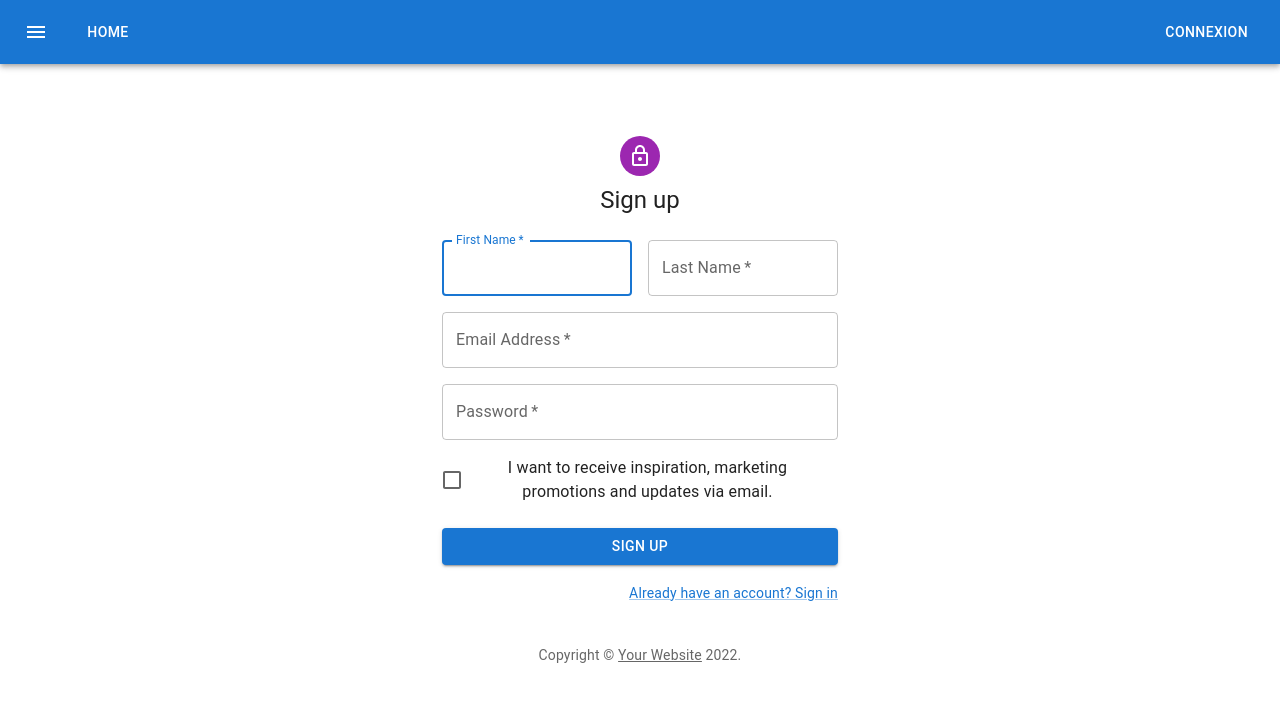
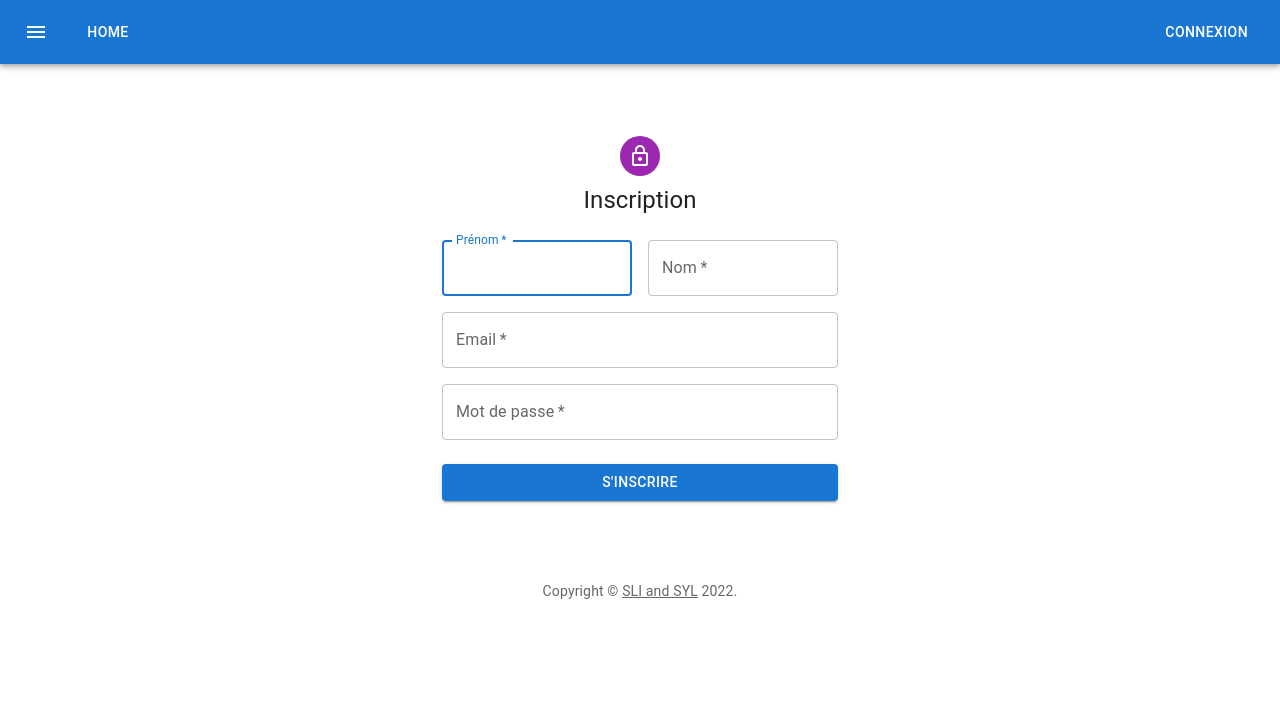
Before and after one commit to loukansif/escape-game, a React (Create React App) app in the folder client/: page /inscription in a window 1280 px wide. Shown: the top 702 px of the page. Built offline with nearby package versions, Linux system fonts and the light colour scheme.

Commit message:
add component copyright and VF

```diff
--- a/client/src/App.js
+++ b/client/src/App.js
@@ -6,6 +6,7 @@ import Home from './components/Home'
 import Inscription from './components/Inscription'
 import Connexion from './components/Connexion'
 import Salle from './components/Salle'
+import Copyright from './components/Copyright'
 
 
 export default function App() {
@@ -20,6 +21,7 @@ export default function App() {
           <Route path="salle" element={<Salle />} />
         </Routes>
       </div>
+      <Copyright sx={{ mt: 8, mb: 4 }}/>
     </>
 
   );
--- a/client/src/components/Connexion.jsx
+++ b/client/src/components/Connexion.jsx
@@ -13,18 +13,7 @@ import Typography from '@mui/material/Typography';
 import Container from '@mui/material/Container';
 import { createTheme, ThemeProvider } from '@mui/material/styles';
 
-function Copyright(props) {
-  return (
-    <Typography variant="body2" color="text.secondary" align="center" {...props}>
-      {'Copyright © '}
-      <Link color="inherit" href="https://mui.com/">
-        Your Website
-      </Link>{' '}
-      {new Date().getFullYear()}
-      {'.'}
-    </Typography>
-  );
-}
+
 
 const theme = createTheme();
 
@@ -54,7 +43,7 @@ export default function Connexion() {
             <LockOutlinedIcon />
           </Avatar>
           <Typography component="h1" variant="h5">
-            Sign in
+            Connexion
           </Typography>
           <Box component="form" onSubmit={handleSubmit} noValidate sx={{ mt: 1 }}>
             <TextField
@@ -62,7 +51,7 @@ export default function Connexion() {
               required
               fullWidth
               id="email"
-              label="Email Address"
+              label="Email"
               name="email"
               autoComplete="email"
               autoFocus
@@ -72,38 +61,37 @@ export default function Connexion() {
               required
               fullWidth
               name="password"
-              label="Password"
+              label="Mot de passe"
               type="password"
               id="password"
               autoComplete="current-password"
             />
-            <FormControlLabel
+            {/* <FormControlLabel
               control={<Checkbox value="remember" color="primary" />}
               label="Remember me"
-            />
+            /> */}
             <Button
               type="submit"
               fullWidth
               variant="contained"
               sx={{ mt: 3, mb: 2 }}
             >
-              Sign In
+              Connexion
             </Button>
             <Grid container>
               <Grid item xs>
                 <Link href="#" variant="body2">
-                  Forgot password?
+                  Mot de passe oublié ?
                 </Link>
               </Grid>
               <Grid item>
                 <Link href="/inscription" variant="body2">
-                  {"Don't have an account? Sign Up"}
+                  {"Pas de compte ? Inscrivez-vous"}
                 </Link>
               </Grid>
             </Grid>
           </Box>
         </Box>
-        <Copyright sx={{ mt: 8, mb: 4 }} />
       </Container>
     </ThemeProvider>
   );
--- /dev/null
+++ b/client/src/components/Copyright.jsx
@@ -0,0 +1,16 @@
+import React from 'react'
+import Typography from '@mui/material/Typography';
+import Link from '@mui/material/Link';
+
+export default function Copyright(props) {
+  return (
+    <Typography variant="body2" color="text.secondary" align="center" {...props}>
+        {'Copyright © '}
+        <Link color="inherit" href="https://github.com/loukansif/escape-game/">
+          SLI and SYL
+        </Link>{' '}
+        {new Date().getFullYear()}
+        {'.'}
+      </Typography>
+    );
+}
--- a/client/src/components/Inscription.jsx
+++ b/client/src/components/Inscription.jsx
@@ -13,18 +13,6 @@ import Typography from '@mui/material/Typography';
 import Container from '@mui/material/Container';
 import { createTheme, ThemeProvider } from '@mui/material/styles';
 
-function Copyright(props) {
-  return (
-    <Typography variant="body2" color="text.secondary" align="center" {...props}>
-      {'Copyright © '}
-      <Link color="inherit" href="https://mui.com/">
-        Your Website
-      </Link>{' '}
-      {new Date().getFullYear()}
-      {'.'}
-    </Typography>
-  );
-}
 
 const theme = createTheme();
 
@@ -54,7 +42,7 @@ export default function Inscription() {
             <LockOutlinedIcon />
           </Avatar>
           <Typography component="h1" variant="h5">
-            Sign up
+            Inscription
           </Typography>
           <Box component="form" noValidate onSubmit={handleSubmit} sx={{ mt: 3 }}>
             <Grid container spacing={2}>
@@ -65,7 +53,7 @@ export default function Inscription() {
                   required
                   fullWidth
                   id="firstName"
-                  label="First Name"
+                  label="Prénom"
                   autoFocus
                 />
               </Grid>
@@ -74,7 +62,7 @@ export default function Inscription() {
                   required
                   fullWidth
                   id="lastName"
-                  label="Last Name"
+                  label="Nom"
                   name="lastName"
                   autoComplete="family-name"
                 />
@@ -84,7 +72,7 @@ export default function Inscription() {
                   required
                   fullWidth
                   id="email"
-                  label="Email Address"
+                  label="Email"
                   name="email"
                   autoComplete="email"
                 />
@@ -94,18 +82,18 @@ export default function Inscription() {
                   required
                   fullWidth
                   name="password"
-                  label="Password"
+                  label="Mot de passe"
                   type="password"
                   id="password"
                   autoComplete="new-password"
                 />
               </Grid>
-              <Grid item xs={12}>
+              {/* <Grid item xs={12}>
                 <FormControlLabel
                   control={<Checkbox value="allowExtraEmails" color="primary" />}
                   label="I want to receive inspiration, marketing promotions and updates via email."
                 />
-              </Grid>
+              </Grid> */}
             </Grid>
             <Button
               type="submit"
@@ -113,18 +101,10 @@ export default function Inscription() {
               variant="contained"
               sx={{ mt: 3, mb: 2 }}
             >
-              Sign Up
+              S'inscrire
             </Button>
-            <Grid container justifyContent="flex-end">
-              <Grid item>
-                <Link href="#" variant="body2">
-                  Already have an account? Sign in
-                </Link>
-              </Grid>
-            </Grid>
           </Box>
         </Box>
-        <Copyright sx={{ mt: 5 }} />
       </Container>
     </ThemeProvider>
   );
```
